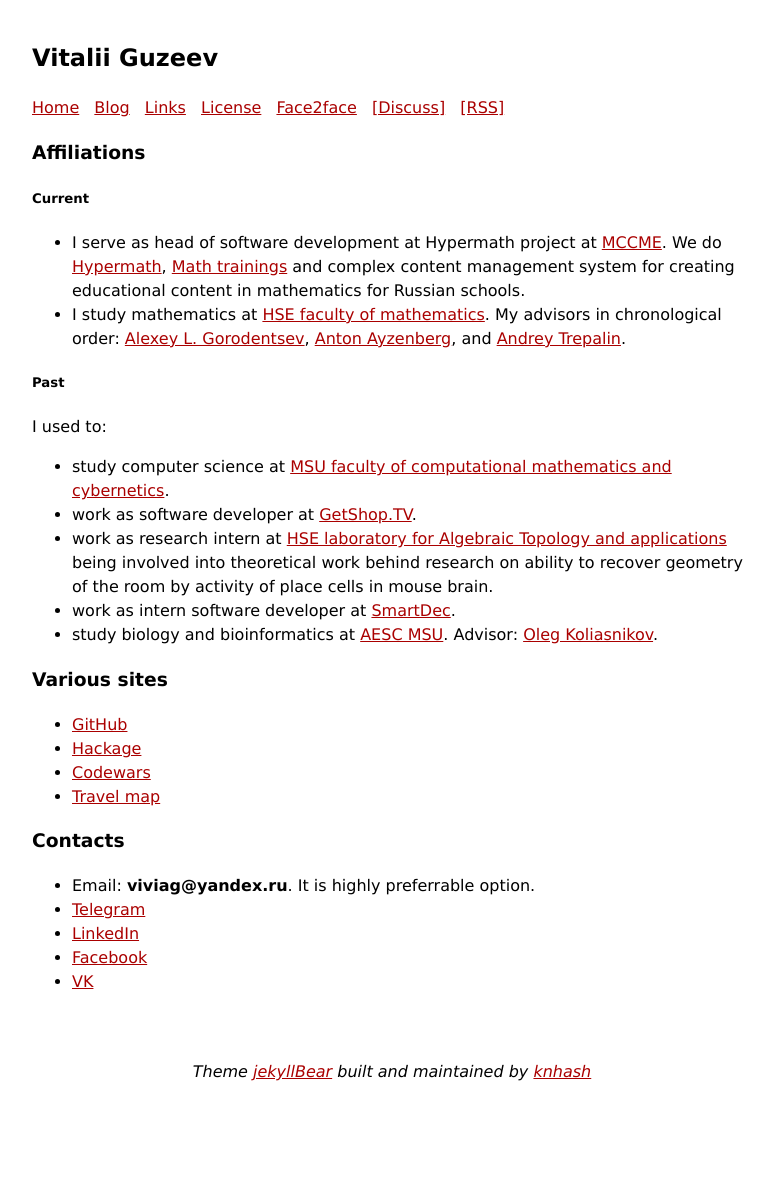
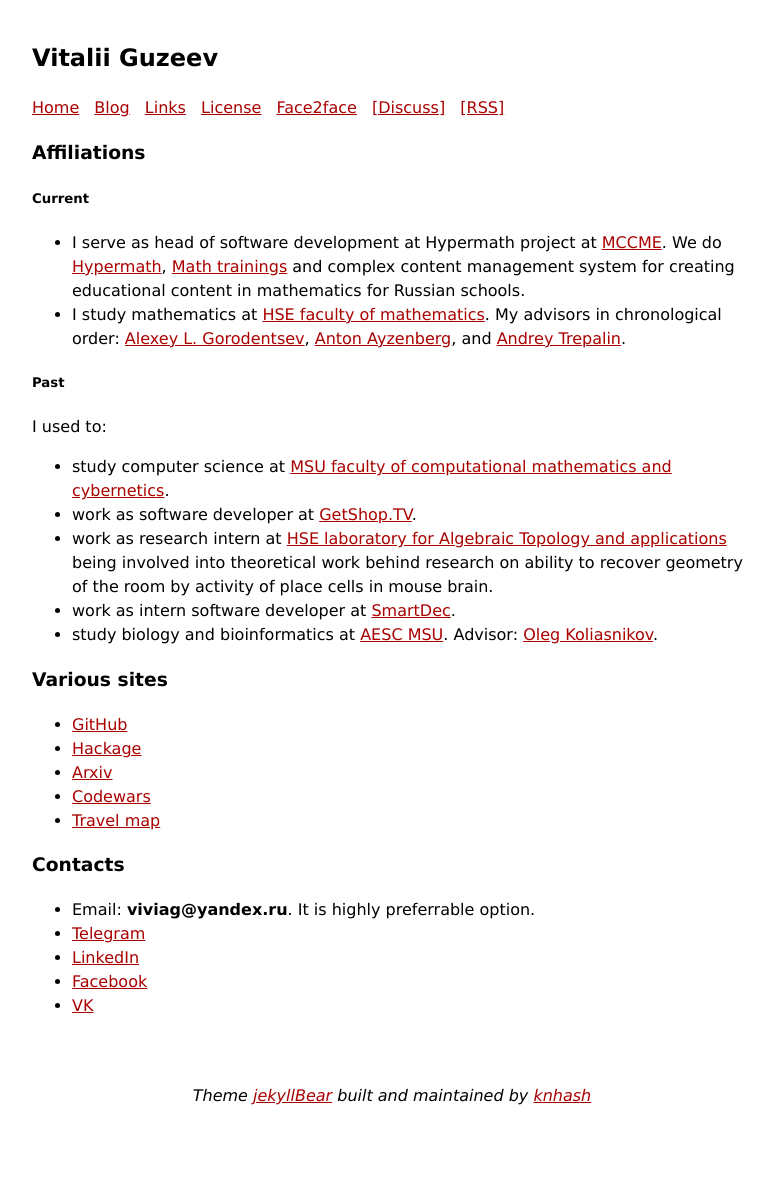
Before and after one commit to viviag/viviag.io, a Jekyll site: the page built from links.md, in a window 1280 px wide. Shown: the whole page, without its empty margins (248-1021 px from the left). Built offline with Jekyll 4.4.1, drawn with Linux system fonts in a browser that asks for light colours; before the commit the page ends 1154 px from its top, so only the background shows below that.

Commit message:
Add link to arxiv to the links page

```diff
--- a/links.md
+++ b/links.md
@@ -40,6 +40,7 @@ I used to:
 
 -   [GitHub](https://github.com/viviag)
 -   [Hackage](https://hackage.haskell.org/user/viviag)
+-   [Arxiv](https://arxiv.org/search/?query=Vitalii+Guzeev&searchtype=all&source=header)
 -   [Codewars](https://www.codewars.com/users/viviag)
 -   [Travel map](https://3pulse.com/Viviag/map)
 
```
Also changed, not shown: 2 other files.
